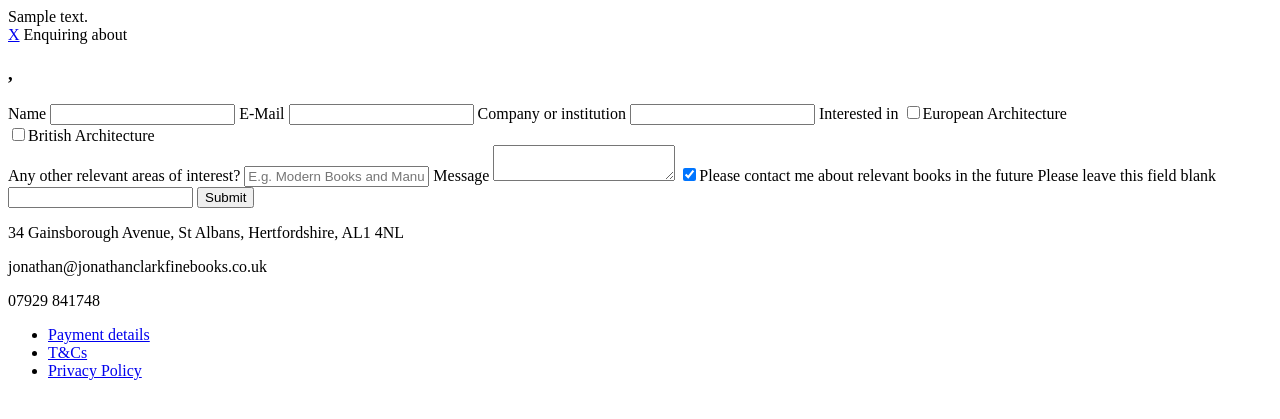
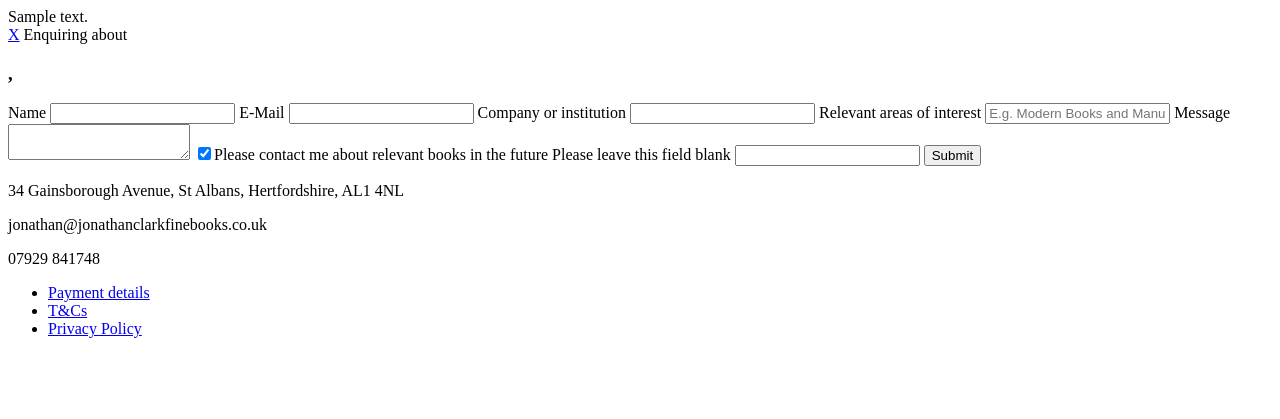
Before and after one commit to jonnykates/jc-finebooks, a PHP site: template site/templates/contact.php in a window 1280 px wide. Shown: the top 419 px of the page. Run offline with PHP 8.4, Linux system fonts and the light colour scheme; the template is opened without the code that fills it: most values are stand-ins (such as "Sample title", 1, 10 or a date in 2020); data that the repository does not hold is empty.

Commit message:
Change interests on contact form

```diff
--- a/site/templates/contact.php
+++ b/site/templates/contact.php
@@ -37,12 +37,12 @@
     <label for="company">Company or institution</label>
     <input type="text" name="company" id="company" value="<?php $form->echoValue('company') ?>" />
 
-    <label>Interested in</label>
+<!--     <label>Interested in</label>
     <label class="checkbox-wrapper"><input type="checkbox" name="interests[1]" value="European Architecture">European Architecture<br /></label>
-    <label class="checkbox-wrapper"><input type="checkbox" name="interests[2]" value="British Architecture">British Architecture<br /></label>
+    <label class="checkbox-wrapper"><input type="checkbox" name="interests[2]" value="British Architecture">British Architecture<br /></label> -->
 
-    <label for="other-interests">Any other relevant areas of interest?</label>
-    <input type="text" name="other-interests" id="other-interests" value="<?php $form->echoValue('other-interests') ?>" placeholder="E.g. Modern Books and Manuscripts" />
+    <label for="interests">Relevant areas of interest</label>
+    <input type="text" name="interests" id="interests" value="<?php $form->echoValue('other-interests') ?>" placeholder="E.g. Modern Books and Manuscripts" />
 
     <label for="message">Message</label>
     <textarea name="message" id="message"><?php $form->echoValue('message') ?></textarea>
```
